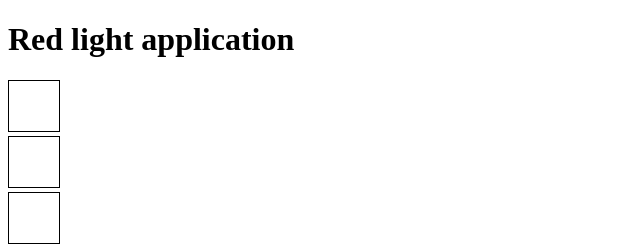
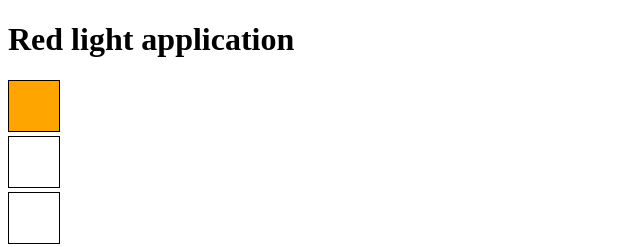
Before and after one commit to licaj-gerard-vinci/web2, a plain HTML site: page exercises/2.4.2/index.html in a window 1280 px wide. Shown: the whole page, without its empty margins (0-640 px from the left). Drawn offline with Linux system fonts and the light colour scheme.

Commit message:
2.4.2 : timed events

```diff
--- a/exercises/2.4.2/index.html
+++ b/exercises/2.4.2/index.html
@@ -8,7 +8,7 @@
   </head>
   <body>
     <h1>Red light application</h1>
-    <div id="red-light">
+    <div id="light">
       <div
         class="red"
         style="display: inline-block; min-width: 50px; min-height: 50px; border:1px solid black"
--- a/exercises/2.4.2/index.js
+++ b/exercises/2.4.2/index.js
@@ -1,2 +1,14 @@
 const lightSequence = ['red', 'orange', 'green', 'orange'];
-const delaysBetweenLightChanges = 1000;
+const delaysBetweenLightChanges = 2000;
+const lightElement = document.querySelector('.red');
+
+changeLight();
+
+function changeLight() {
+    let index = 0;
+    setInterval(() => {
+        const color = lightSequence[index];
+        lightElement.style.backgroundColor = color;
+        index = (index + 1) % lightSequence.length;
+    }, delaysBetweenLightChanges);
+}
```
